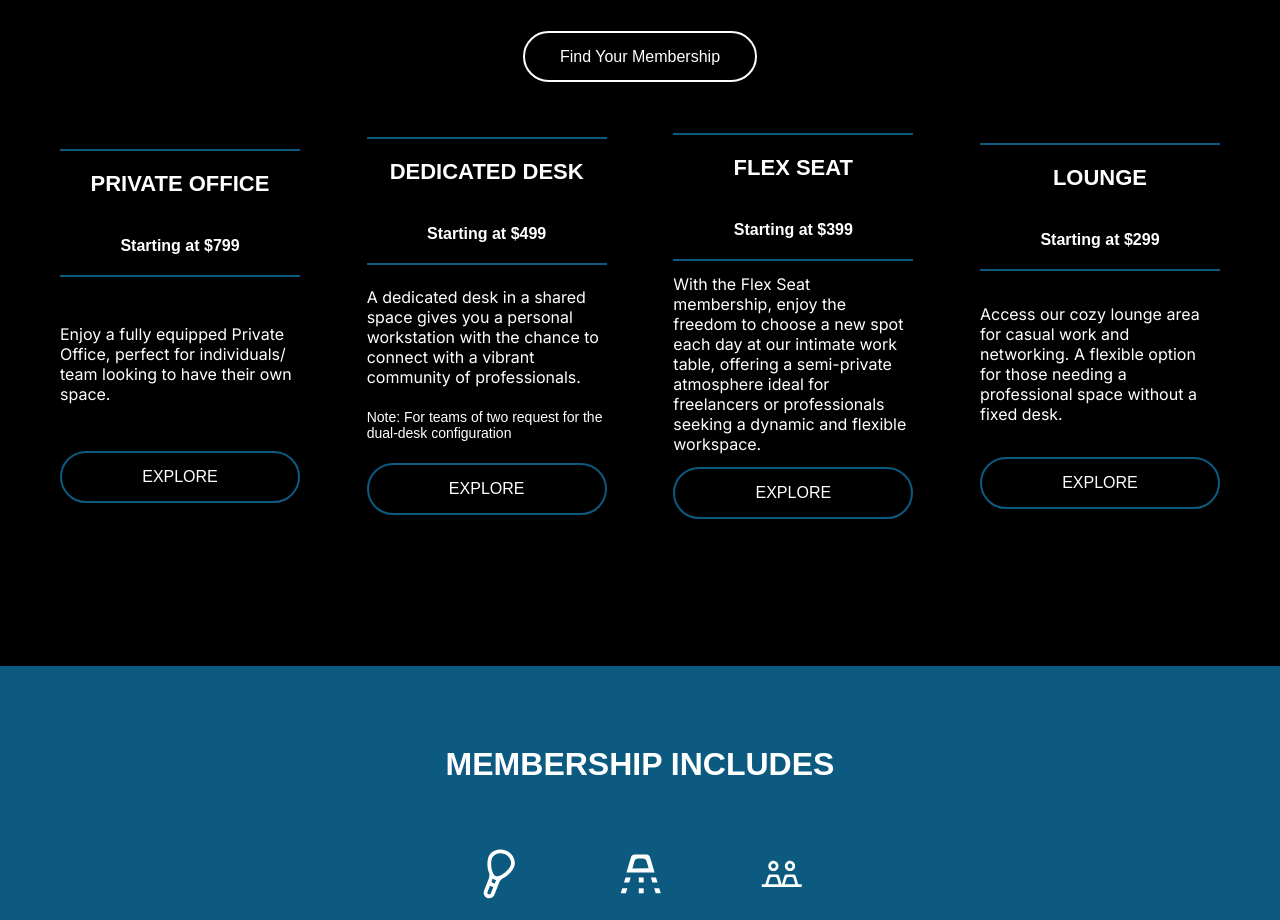
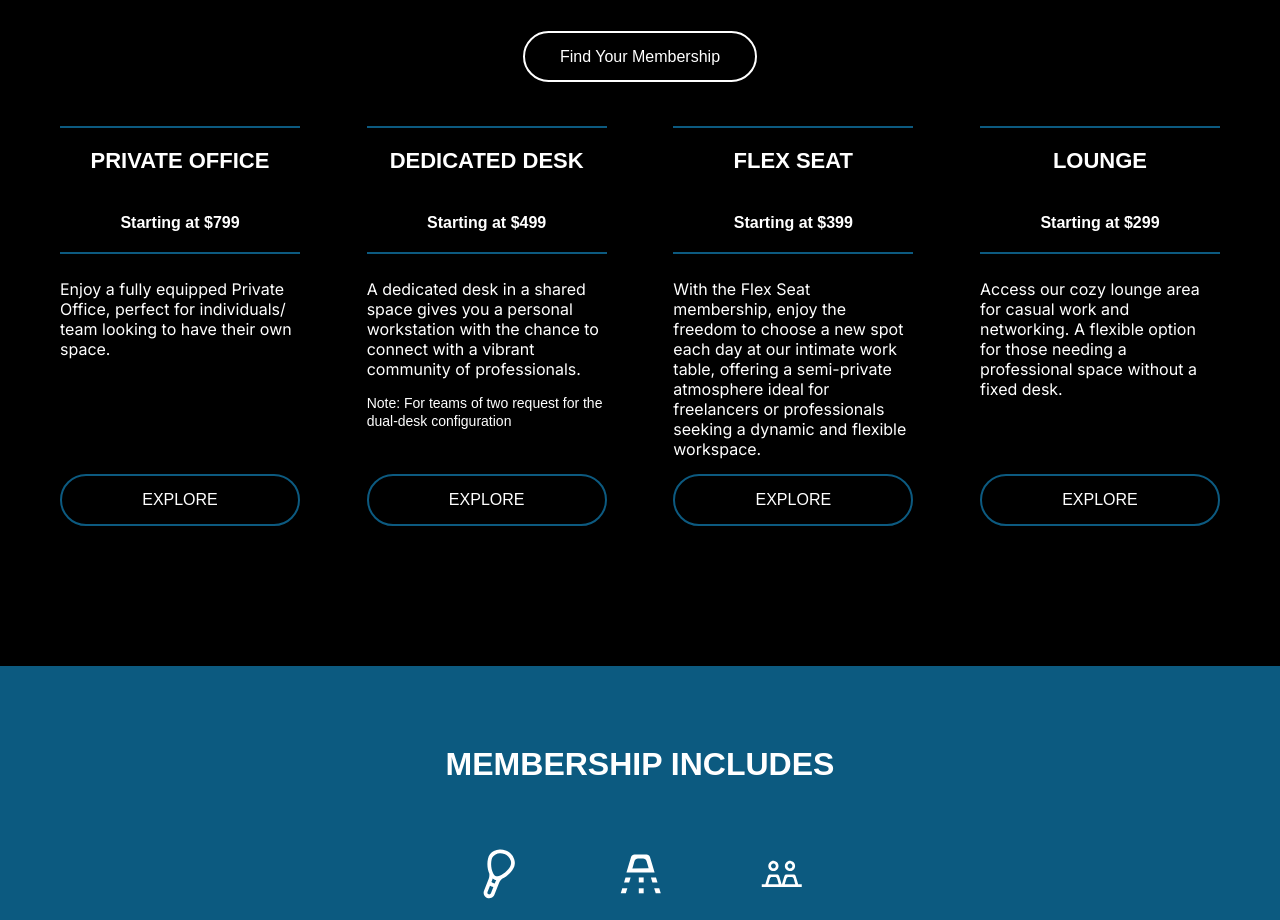
Before and after one commit to CPF-Floors/landing-area, a React (Vite) app: page / in a window 1280 px wide. Shown: the part 1760-2680 px from the top of the page. Built offline with nearby package versions, Linux system fonts and the light colour scheme; a web font is replaced by a local one.

Commit message:
[dev] - styles update

```diff
--- a/src/App.css
+++ b/src/App.css
@@ -384,26 +384,34 @@ header {
       width: 20%;
       display: flex;
       flex-direction: column;
-      justify-content: space-around;
+      justify-content: space-between;
       height: 400px;
+      text-align: start;
       p {
-        margin: 0;
-        text-align: start;
-      }
-      span{
-        font-size: 14px;
+        margin-bottom: 15px;
         text-align: start;
       }
       .membership-card-title {
         padding: 20px;
         border-top: 2px solid #0c5a80;
         border-bottom: 2px solid #0c5a80;
+        margin-bottom: 25px;
+        text-align: center;
         h2 {
           font-size: 22px;
         }
         p {
           margin: 0;
         }
+      }
+      span{
+        font-size: 14px;
+        text-align: end !important;
+        width: 100%;
+      }
+      a{
+        text-align: center ;
+
       }
     }
   }
@@ -478,6 +486,7 @@ header {
       .membership-card {
         width: 100%;
         margin-bottom: 40px;
+        text-align: center;
       }
     }
   }
--- a/src/components/Memberships.jsx
+++ b/src/components/Memberships.jsx
@@ -15,6 +15,7 @@ function Memberships() {
         </a>
         <div className="memberships-cards-container">
           <div className="membership-card">
+            <div>
               <div className="membership-card-title">
                 <h2>PRIVATE OFFICE</h2>
                 <h4>Starting at $799</h4>
@@ -23,34 +24,44 @@ function Memberships() {
                 Enjoy a fully equipped Private Office, perfect for individuals/
                 team looking to have their own space.
               </p>
+            </div>
             <a href="#contact">EXPLORE</a>
           </div>
           <div className="membership-card">
+            <div>
               <div className="membership-card-title">
                 <h2>DEDICATED DESK</h2>
                 <h4>Starting at $499</h4>
               </div>
               <p>
                 A dedicated desk in a shared space gives you a personal
-              workstation with the chance to connect with a vibrant community of
-              professionals.
+                workstation with the chance to connect with a vibrant community
+                of professionals.
               </p>
-            <span>
+              <span className="text-sart">
                 Note: For teams of two request for the dual-desk configuration
               </span>
+            </div>
+
             <a href="#contact">EXPLORE</a>
           </div>
           <div className="membership-card">
+            <div>
               <div className="membership-card-title">
                 <h2>FLEX SEAT</h2>
                 <h4>Starting at $399</h4>
               </div>
               <p>
-            With the Flex Seat membership, enjoy the freedom to choose a new spot each day at our intimate work table, offering a semi-private atmosphere ideal for freelancers or professionals seeking a dynamic and flexible workspace.
+                With the Flex Seat membership, enjoy the freedom to choose a new
+                spot each day at our intimate work table, offering a
+                semi-private atmosphere ideal for freelancers or professionals
+                seeking a dynamic and flexible workspace.
               </p>
+            </div>
             <a href="#contact">EXPLORE</a>
           </div>
           <div className="membership-card">
+            <div>
               <div className="membership-card-title">
                 <h2>LOUNGE</h2>
                 <h4>Starting at $299</h4>
@@ -60,6 +71,7 @@ function Memberships() {
                 flexible option for those needing a professional space without a
                 fixed desk.
               </p>
+            </div>
             <a href="#contact">EXPLORE</a>
           </div>
         </div>
@@ -133,7 +145,9 @@ function Memberships() {
           </div>
           <div className="includes-card-mobile">
             <img src="/m8.svg" alt="" />
-          <p>Meeting <br /> Rooms</p>
+            <p>
+              Meeting <br /> Rooms
+            </p>
           </div>
           <div className="includes-card-mobile">
             <img src="/m3.svg" alt="" />
```
Lines whose indentation alone changed are shown as unchanged.
